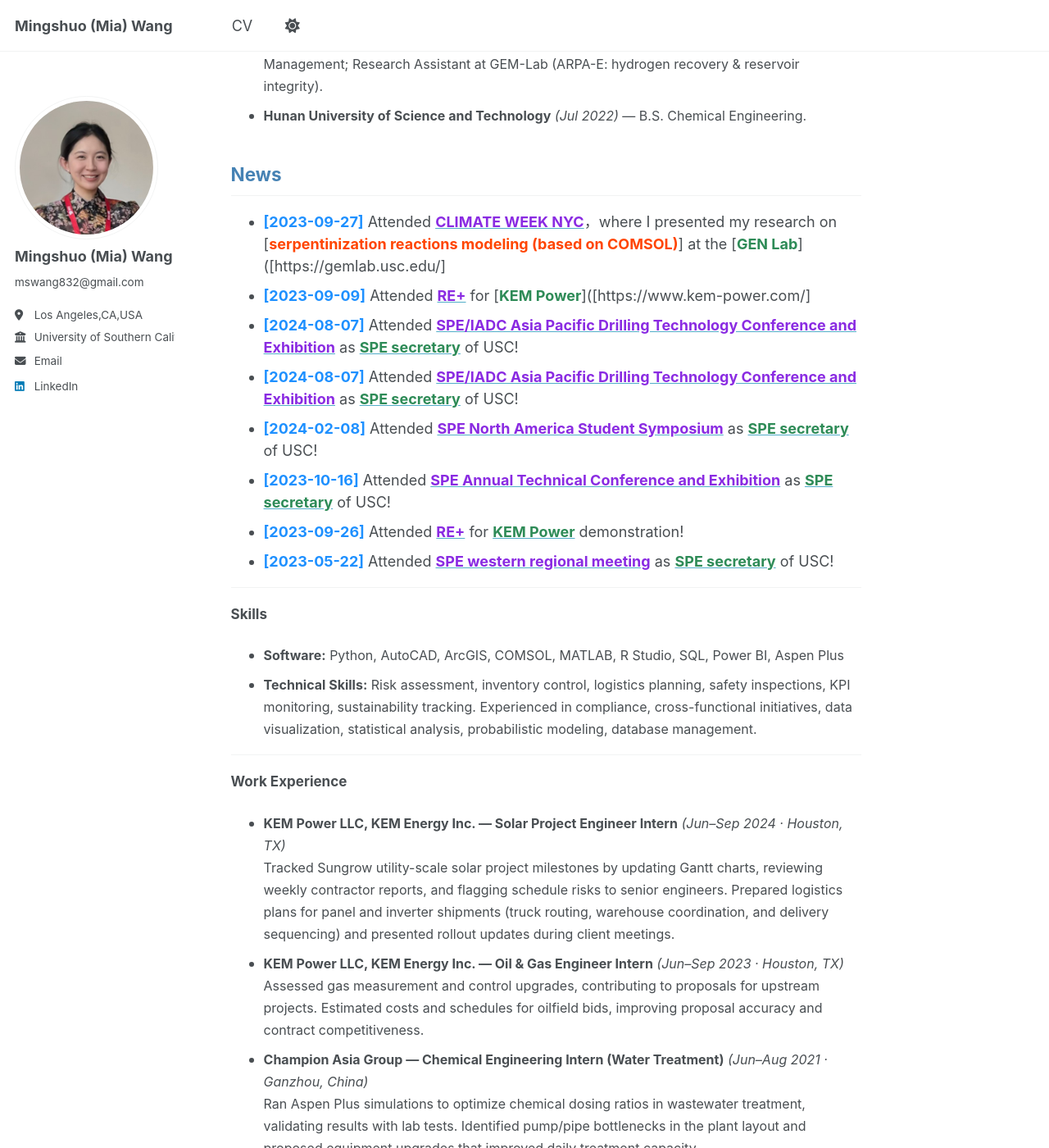
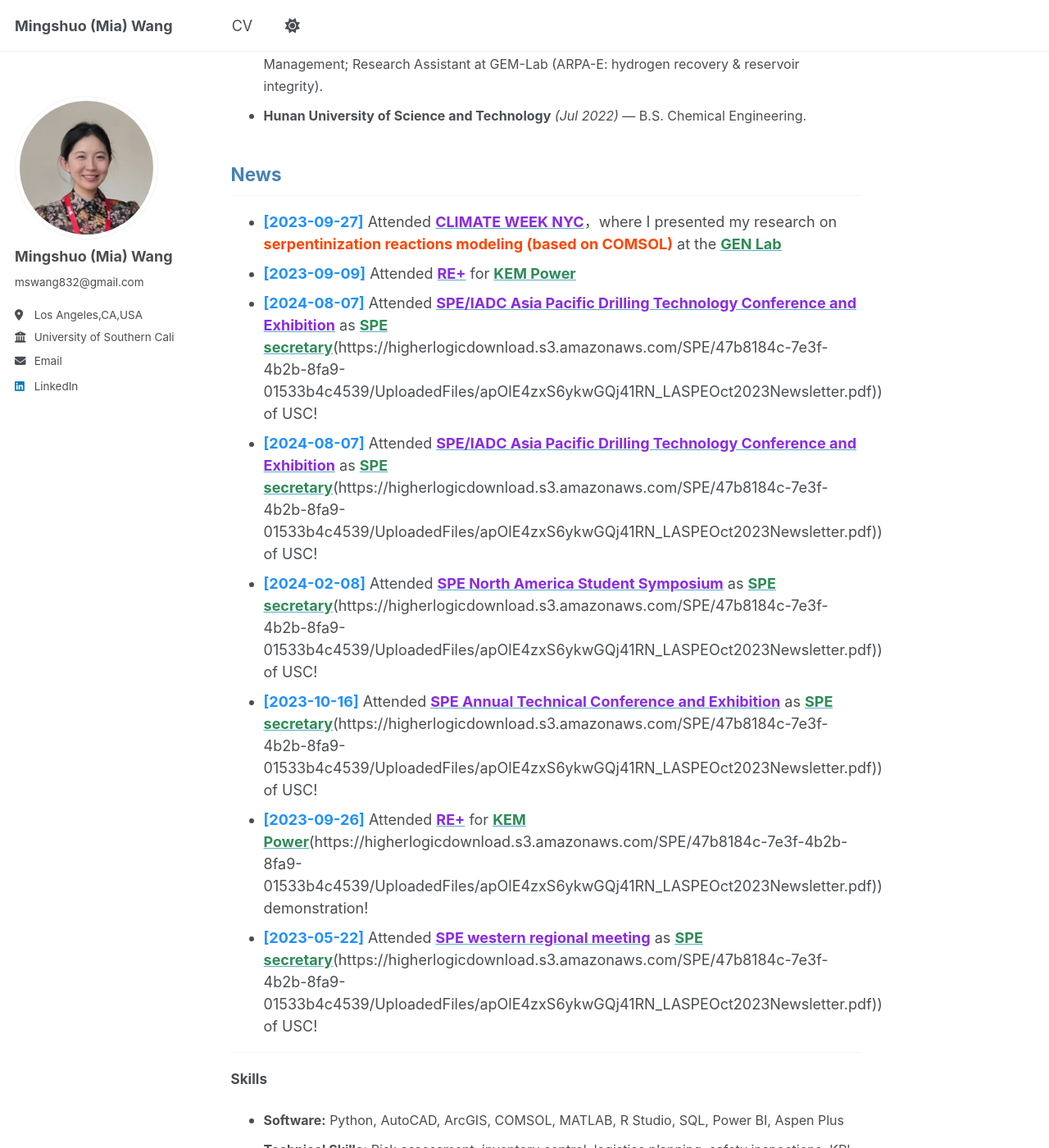
Before and after one commit to Miawang32/Miawang32.github.io, a Jekyll site: the page built from _pages/about.md, in a window 1280 px wide and 1400 px high, scrolled down 603 px. Shown: the whole window at 82% size. Built offline with Jekyll 4.4.1, drawn with Linux system fonts in a browser that asks for light colours; a script that is not in the unit is left out.

Commit message:
Update about.md

```diff
--- a/_pages/about.md
+++ b/_pages/about.md
@@ -33,14 +33,14 @@ With a blend of technical, analytical, and management skills, I am passionate ab
 
 
 ## <span style="color: #4682B4;">News</span>
-- **<span style="color: #1E90FF;">[2023-09-27]</span>** Attended [<span style="color: #8A2BE2;">**CLIMATE WEEK NYC**</span>](https://www.climateweeknyc.org/news/its-time-highlights-climate-week-nyc)，where I presented my research on [<span style="color: #FF4500;">**serpentinization reactions modeling (based on COMSOL)**</span>] at the [<span style="color: #2E8B57;">**GEN Lab**</span>]([https://gemlab.usc.edu/]
-- **<span style="color: #1E90FF;">[2023-09-09]</span>** Attended [<span style="color: #8A2BE2;">**RE+**</span>](https://www.re-plus.com/re-24-gallery/) for [<span style="color: #2E8B57;">**KEM Power**</span>]([https://www.kem-power.com/]
-- **<span style="color: #1E90FF;">[2024-08-07]</span>** Attended [<span style="color: #8A2BE2;">**SPE/IADC Asia Pacific Drilling Technology Conference and Exhibition**</span>](https://onepetro.org/SPEAPDT/24APDT/conference/24APDT) as [<span style="color: #2E8B57;">**SPE secretary**</span>]([https://arxiv.org/abs/2310.05057](https://higherlogicdownload.s3.amazonaws.com/SPE/47b8184c-7e3f-4b2b-8fa9-01533b4c4539/UploadedFiles/apOlE4zxS6ykwGQj41RN_LASPEOct2023Newsletter.pdf)) of USC!
-- **<span style="color: #1E90FF;">[2024-08-07]</span>** Attended [<span style="color: #8A2BE2;">**SPE/IADC Asia Pacific Drilling Technology Conference and Exhibition**</span>](https://onepetro.org/SPEAPDT/24APDT/conference/24APDT) as [<span style="color: #2E8B57;">**SPE secretary**</span>]([https://arxiv.org/abs/2310.05057](https://higherlogicdownload.s3.amazonaws.com/SPE/47b8184c-7e3f-4b2b-8fa9-01533b4c4539/UploadedFiles/apOlE4zxS6ykwGQj41RN_LASPEOct2023Newsletter.pdf)) of USC!
-- **<span style="color: #1E90FF;">[2024-02-08]</span>** Attended [<span style="color: #8A2BE2;">**SPE North America Student Symposium**</span>](https://www.spe.org/en/events/spe-north-america-student-symposium/2025/about/) as [<span style="color: #2E8B57;">**SPE secretary**</span>]([https://arxiv.org/abs/2310.05057](https://higherlogicdownload.s3.amazonaws.com/SPE/47b8184c-7e3f-4b2b-8fa9-01533b4c4539/UploadedFiles/apOlE4zxS6ykwGQj41RN_LASPEOct2023Newsletter.pdf)) of USC!
-- **<span style="color: #1E90FF;">[2023-10-16]</span>** Attended [<span style="color: #8A2BE2;">**SPE Annual Technical Conference and Exhibition**</span>](https://exhibits.spe.org/atce2023/public/Exhibitors.aspx?SubCatID=353) as [<span style="color: #2E8B57;">**SPE secretary**</span>]([https://arxiv.org/abs/2310.05057](https://higherlogicdownload.s3.amazonaws.com/SPE/47b8184c-7e3f-4b2b-8fa9-01533b4c4539/UploadedFiles/apOlE4zxS6ykwGQj41RN_LASPEOct2023Newsletter.pdf)) of USC!
-- **<span style="color: #1E90FF;">[2023-09-26]</span>** Attended [<span style="color: #8A2BE2;">**RE+**</span>](https://www.re-plus.com/news/re-2023-the-largest-clean-energy-event-in-north-america-attracts-40k-attendees/) for [<span style="color: #2E8B57;">**KEM Power**</span>]([https://www.kem-power.com/](https://higherlogicdownload.s3.amazonaws.com/SPE/47b8184c-7e3f-4b2b-8fa9-01533b4c4539/UploadedFiles/apOlE4zxS6ykwGQj41RN_LASPEOct2023Newsletter.pdf)) demonstration!
-- **<span style="color: #1E90FF;">[2023-05-22]</span>** Attended [<span style="color: #8A2BE2;">**SPE western regional meeting**</span>](https://onepetro.org/SPEWRM/23WRM/conference/23WRM) as [<span style="color: #2E8B57;">**SPE secretary**</span>]([https://arxiv.org/abs/2310.05057](https://higherlogicdownload.s3.amazonaws.com/SPE/47b8184c-7e3f-4b2b-8fa9-01533b4c4539/UploadedFiles/apOlE4zxS6ykwGQj41RN_LASPEOct2023Newsletter.pdf)) of USC!
+- **<span style="color: #1E90FF;">[2023-09-27]</span>** Attended [<span style="color: #8A2BE2;">**CLIMATE WEEK NYC**</span>](https://www.climateweeknyc.org/news/its-time-highlights-climate-week-nyc)，where I presented my research on <span style="color: #FF4500;">**serpentinization reactions modeling (based on COMSOL)**</span> at the [<span style="color: #2E8B57;">**GEN Lab**</span>]([https://gemlab.usc.edu/])
+- **<span style="color: #1E90FF;">[2023-09-09]</span>** Attended [<span style="color: #8A2BE2;">**RE+**</span>](https://www.re-plus.com/re-24-gallery/) for [<span style="color: #2E8B57;">**KEM Power**</span>]([https://www.kem-power.com/])
+- **<span style="color: #1E90FF;">[2024-08-07]</span>** Attended [<span style="color: #8A2BE2;">**SPE/IADC Asia Pacific Drilling Technology Conference and Exhibition**</span>](https://onepetro.org/SPEAPDT/24APDT/conference/24APDT) as [<span style="color: #2E8B57;">**SPE secretary**</span>]([https://arxiv.org/abs/2310.05057])(https://higherlogicdownload.s3.amazonaws.com/SPE/47b8184c-7e3f-4b2b-8fa9-01533b4c4539/UploadedFiles/apOlE4zxS6ykwGQj41RN_LASPEOct2023Newsletter.pdf)) of USC!
+- **<span style="color: #1E90FF;">[2024-08-07]</span>** Attended [<span style="color: #8A2BE2;">**SPE/IADC Asia Pacific Drilling Technology Conference and Exhibition**</span>](https://onepetro.org/SPEAPDT/24APDT/conference/24APDT) as [<span style="color: #2E8B57;">**SPE secretary**</span>]([https://arxiv.org/abs/2310.05057])(https://higherlogicdownload.s3.amazonaws.com/SPE/47b8184c-7e3f-4b2b-8fa9-01533b4c4539/UploadedFiles/apOlE4zxS6ykwGQj41RN_LASPEOct2023Newsletter.pdf)) of USC!
+- **<span style="color: #1E90FF;">[2024-02-08]</span>** Attended [<span style="color: #8A2BE2;">**SPE North America Student Symposium**</span>](https://www.spe.org/en/events/spe-north-america-student-symposium/2025/about/) as [<span style="color: #2E8B57;">**SPE secretary**</span>]([https://arxiv.org/abs/2310.05057])(https://higherlogicdownload.s3.amazonaws.com/SPE/47b8184c-7e3f-4b2b-8fa9-01533b4c4539/UploadedFiles/apOlE4zxS6ykwGQj41RN_LASPEOct2023Newsletter.pdf)) of USC!
+- **<span style="color: #1E90FF;">[2023-10-16]</span>** Attended [<span style="color: #8A2BE2;">**SPE Annual Technical Conference and Exhibition**</span>](https://exhibits.spe.org/atce2023/public/Exhibitors.aspx?SubCatID=353) as [<span style="color: #2E8B57;">**SPE secretary**</span>]([https://arxiv.org/abs/2310.05057])(https://higherlogicdownload.s3.amazonaws.com/SPE/47b8184c-7e3f-4b2b-8fa9-01533b4c4539/UploadedFiles/apOlE4zxS6ykwGQj41RN_LASPEOct2023Newsletter.pdf)) of USC!
+- **<span style="color: #1E90FF;">[2023-09-26]</span>** Attended [<span style="color: #8A2BE2;">**RE+**</span>](https://www.re-plus.com/news/re-2023-the-largest-clean-energy-event-in-north-america-attracts-40k-attendees/) for [<span style="color: #2E8B57;">**KEM Power**</span>]([https://www.kem-power.com/])(https://higherlogicdownload.s3.amazonaws.com/SPE/47b8184c-7e3f-4b2b-8fa9-01533b4c4539/UploadedFiles/apOlE4zxS6ykwGQj41RN_LASPEOct2023Newsletter.pdf)) demonstration!
+- **<span style="color: #1E90FF;">[2023-05-22]</span>** Attended [<span style="color: #8A2BE2;">**SPE western regional meeting**</span>](https://onepetro.org/SPEWRM/23WRM/conference/23WRM) as [<span style="color: #2E8B57;">**SPE secretary**</span>]([https://arxiv.org/abs/2310.05057])(https://higherlogicdownload.s3.amazonaws.com/SPE/47b8184c-7e3f-4b2b-8fa9-01533b4c4539/UploadedFiles/apOlE4zxS6ykwGQj41RN_LASPEOct2023Newsletter.pdf)) of USC!
 
 ---
 
```
